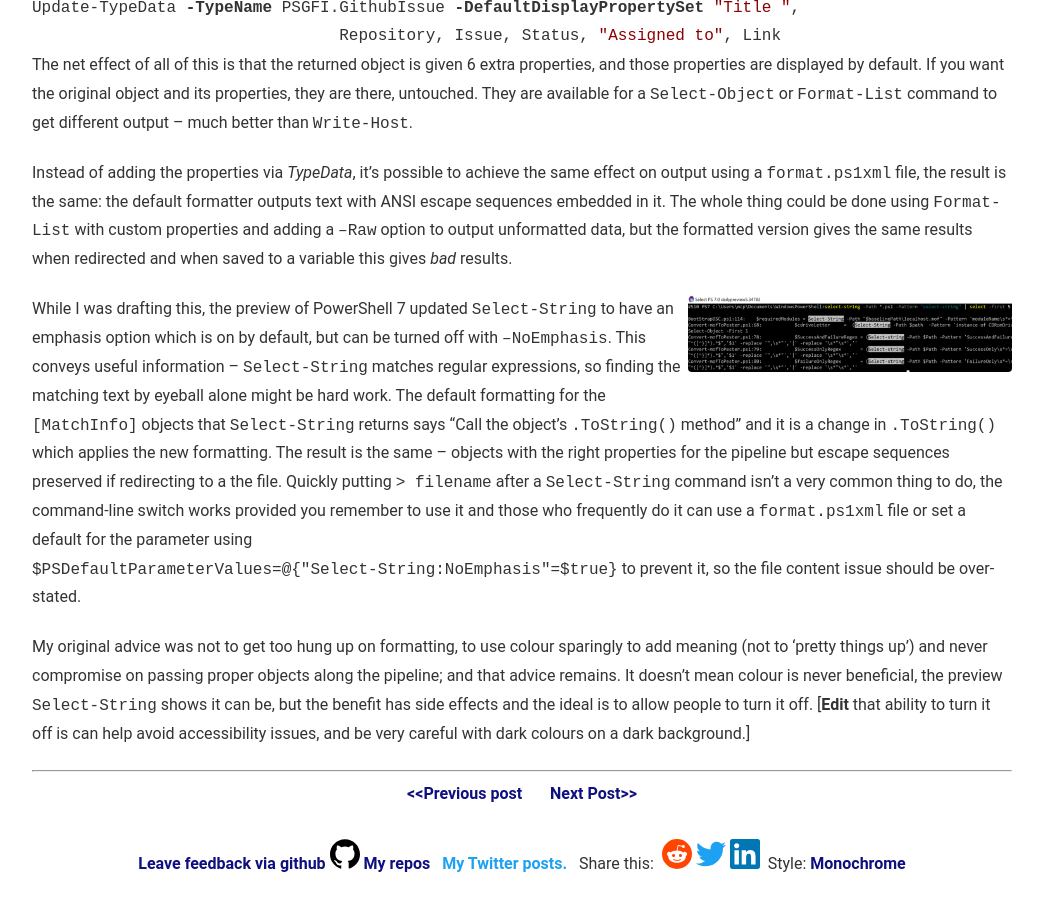
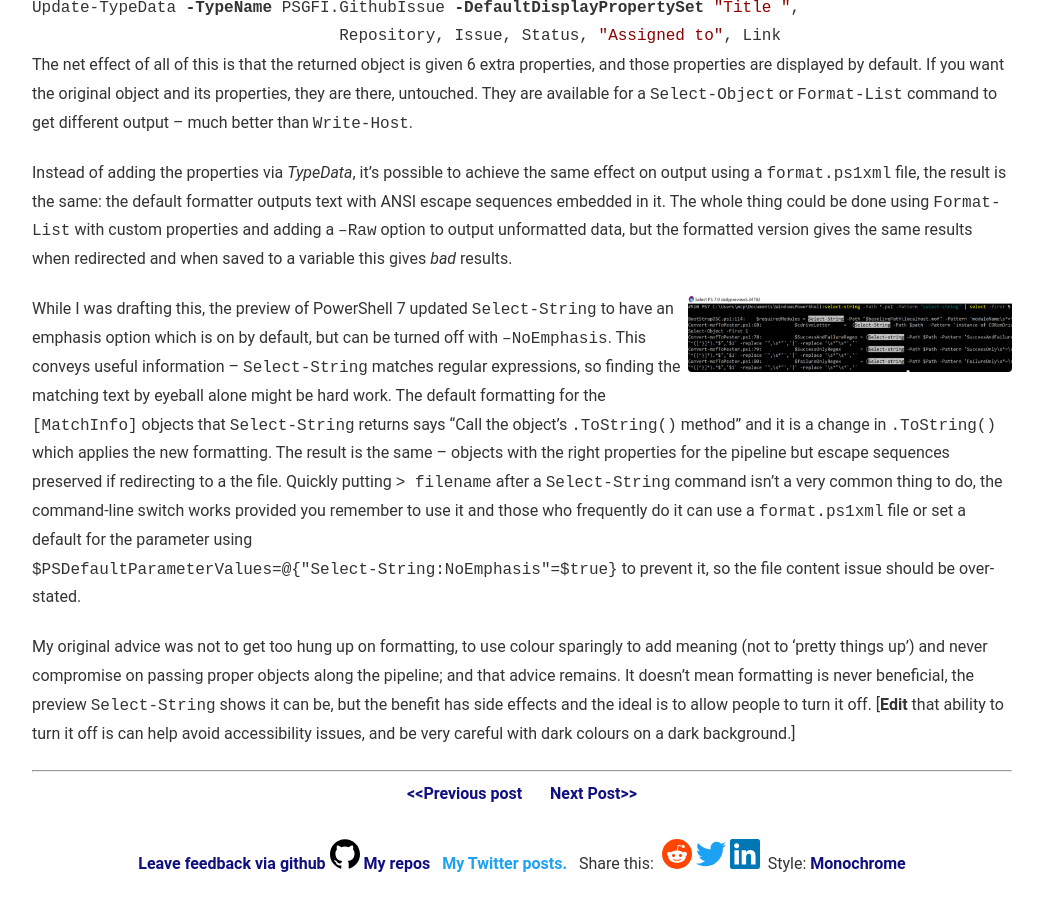
Before and after one commit to jhoneill/jhoneill.github.io, a Jekyll site: the page built from _posts/2019-10-13-Colour-of-data.md, in a window 1280 px wide and 900 px high, scrolled down 1506 px. Shown: the whole window, without its empty margins (118-1161 px from the left). Built offline with Jekyll 4.4.1, drawn with Linux system fonts in a browser that asks for light colours; some of the changed text lies outside the part shown.

Commit message:
more fixes to the colour of data

```diff
--- a/_posts/2019-10-13-Colour-of-data.md
+++ b/_posts/2019-10-13-Colour-of-data.md
@@ -17,7 +17,7 @@
 -  **Scripts which are too concerned with printing output on screen
    Write-Host –because coloured output is important.**
 
-And I said something along the lines of * If "What colour should it be” seems like an important question your focus is wrong.* And I think I stressed that **formatting should convey something**.  Why did I put the previous bit in bold? So that if you skim down the page important things jump out. We know instinctively, that  <span style="color:red">Red output means error</span>, and <span style="color:orange">Orange means warning</span>, we learn how editors colour code different parts of syntax and what initially feels a bit random soon makes sense.  But what about the use of cyan and green text in the screen shot Tom posted? The link is not clickable in most places where PowerShell is hosted (it is in Visual Studio code), and the title definitely isn’t. Might the green sometimes turn red to indicate a problem? No, it’s always green. This is **formatting at the whim of the author**. I’m left looking for a deeper meaning that isn’t there, so in a sense this “prettiness” is making a *less effective* result.
+I said something along the lines of *If "What colour should it be” seems like an important question your focus is wrong.* And I think I stressed that **formatting should convey something**.  Why did I put the previous bit in bold? So that if you skim down the page important things jump out. We know instinctively, that  <span style="color:red">Red output means error</span>, and <span style="color:orange">Orange means warning</span>, we learn how editors colour code different parts of syntax and what initially feels a bit random soon makes sense.  But what about the use of cyan and green text in the screen shot Tom posted? The link is not clickable in most places where PowerShell is hosted (it is in Visual Studio code), and the title definitely isn’t. Might the green sometimes turn red to indicate a problem? No, it’s always green. This is **formatting at the whim of the author**. I’m left looking for a deeper meaning that isn’t there, so in a sense this “prettiness” is making a *less effective* result.
 [**Edit:** After I first posted  this (on wordpress) [Steve Lee](https://twitter.com/Steve_MSFT) reminded me that some people may need to customize the colour of the error messages, so it is not completely safe to assume Red. Forcing text into a specific colour might make it unreadable for some users.]
 
 Interestingly the author of code that Tom showed hadn’t gone down the rat-hole of using `Write-Host`. So this will work
@@ -63,4 +63,4 @@
 While I was drafting this, the preview of PowerShell 7 updated `Select-String` to have an emphasis option which is on by default, but can be turned off with `–NoEmphasis`.  This conveys useful information – `Select-String` matches regular expressions, so finding the matching text by eyeball alone might be hard work. The default formatting for the `[MatchInfo]` objects that `Select-String` returns says “Call the object’s `.ToString()` method” and it is a change in `.ToString()` which applies the new formatting.  The result is the same – objects with the right properties for the pipeline but escape sequences preserved if redirecting to a the file. Quickly putting `> filename` after a `Select-String` command isn’t a very common thing to do, the command-line switch works provided you remember to use it and those who frequently do it can use a `format.ps1xml` file or set a default for the parameter using
 `$PSDefaultParameterValues=@{"Select-String:NoEmphasis"=$true}` to prevent it, so the file content issue should be over-stated.
 
-My original advice was not to get too hung up on formatting, to use colour sparingly to add meaning (not to ‘pretty things up’) and never compromise on passing proper objects along the pipeline; and that advice remains. It doesn’t mean colour is never beneficial, the preview `Select-String` shows it can be, but the benefit has side effects and the ideal is to allow people to turn it off. [**Edit** that ability to turn it off is can help avoid accessibility issues, and be very careful with dark colours on a dark background.]
+My original advice was not to get too hung up on formatting, to use colour sparingly to add meaning (not to ‘pretty things up’) and never compromise on passing proper objects along the pipeline; and that advice remains. It doesn’t mean formatting is never beneficial, the preview `Select-String` shows it can be, but the benefit has side effects and the ideal is to allow people to turn it off. [**Edit** that ability to turn it off is can help avoid accessibility issues, and be very careful with dark colours on a dark background.]
```
